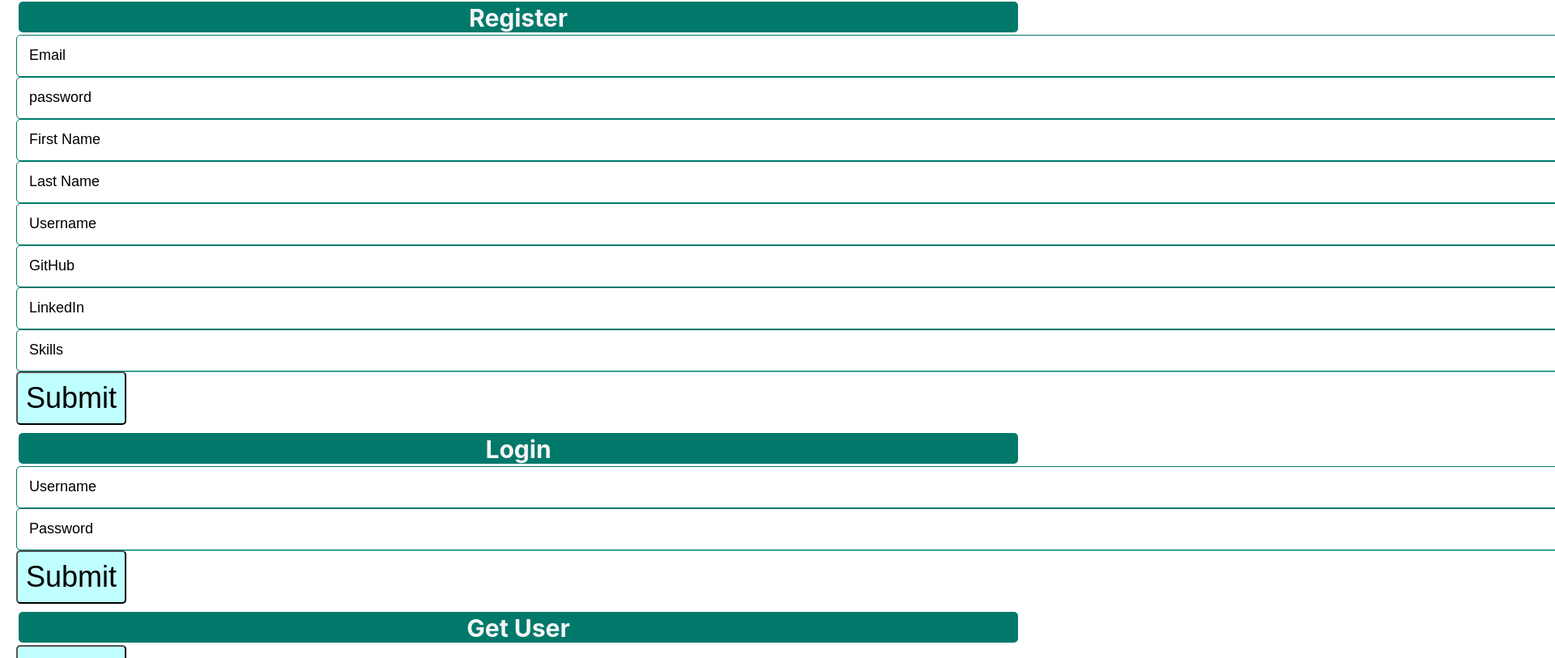
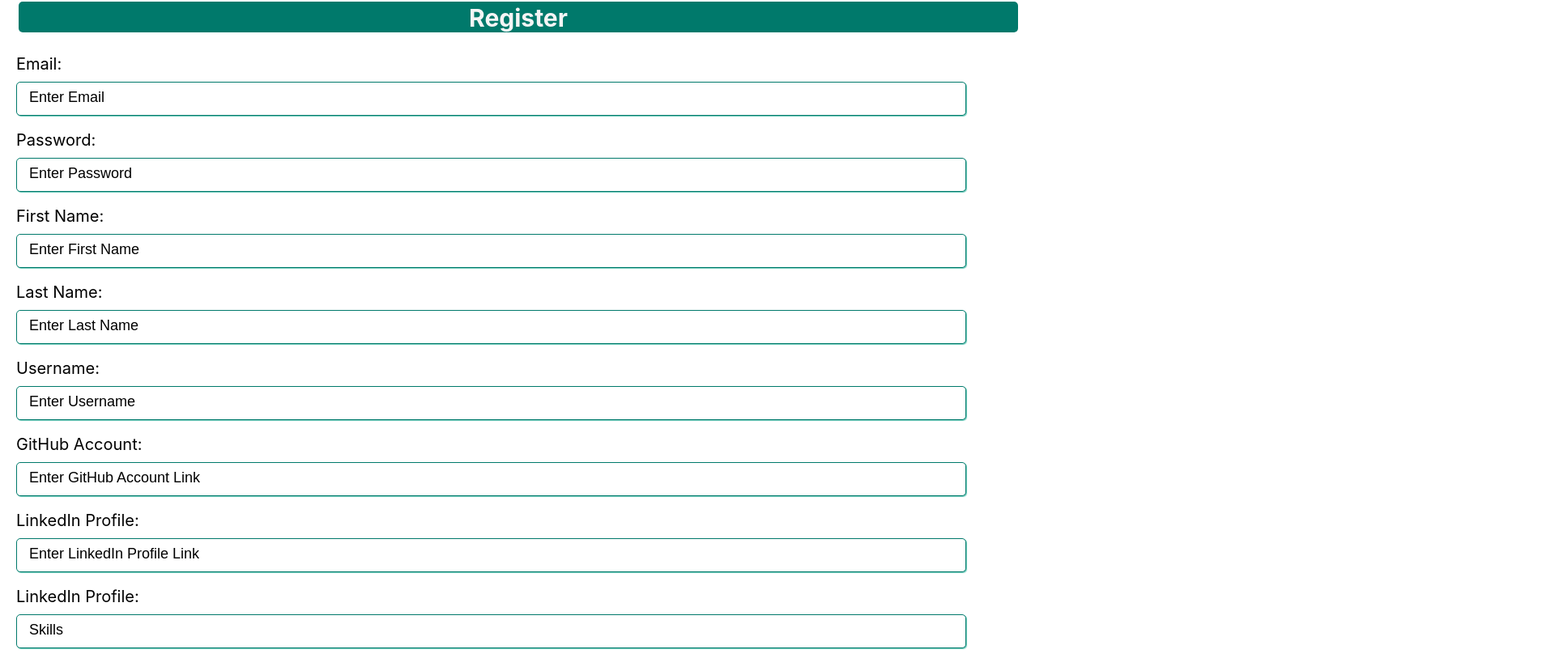
Before and after one commit to bdcii/Project-Enlistment, a React (Create React App) app in the folder client/: page /signin in a window 1280 px wide. Shown: the part 497-1310 px from the top of the page at 81% size, 1920 px wide, since content can reach past the window. Built offline with nearby package versions, Linux system fonts and the light colour scheme; no server answers; the HTML template or start-up script is replaced by a standard one.

Commit message:
Add basic formatting and style to updated login page

```diff
--- a/client/src/pages/Signin/Signin.css
+++ b/client/src/pages/Signin/Signin.css
@@ -10,14 +10,23 @@
 }
 
 ::placeholder {
-    font-size: 18px;
+    font-size: 16px;
+    color: gray;
     justify-content: left;
     text-align: left;
     margin: 5px;
     padding: 5px;
 }
 
-input {
-    width: 200px;
-    height: 30px;
+.entryLabel {
+    font-size: 20px;
 }
+
+.entry {
+    font-size: 16px;
+    color: gray;
+    width: 58%;
+    height: 40px;
+    margin-top: 10px;
+    margin-bottom: 20px;
+}
--- a/client/src/pages/Signin/Signin.js
+++ b/client/src/pages/Signin/Signin.js
@@ -82,59 +82,110 @@ return (
     <div className="App">
       <div>
         <h1>Register</h1>
+        <br />
+        <div className="entryLabel">Email:</div>
+        <div className="entry">
           <input
-          placeholder="Email"
+            placeholder="Enter Email"
             onChange={(e) => setRegisterEmail(e.target.value)}
           />
+        </div>
+
+        <div className="entryLabel">Password:</div>
+        <div className="entry">
           <input
-          placeholder="password"
+            placeholder="Enter Password"
             onChange={(e) => setRegisterPassword(e.target.value)}
           />
+        </div>
+
+        <div className="entryLabel">First Name:</div>
+        <div className="entry">
           <input
-          placeholder="First Name"
+            placeholder="Enter First Name"
             onChange={(e) => setRegisterFirstName(e.target.value)}
           />
+        </div>
+
+        <div className="entryLabel">Last Name:</div>
+        <div className="entry">
           <input
-          placeholder="Last Name"
+            placeholder="Enter Last Name"
             onChange={(e) => setRegisterLastName(e.target.value)}
           />
+        </div>
+
+        <div className="entryLabel">Username:</div>
+        <div className="entry">
           <input
-          placeholder="Username"
+            placeholder="Enter Username"
             onChange={(e) => setRegisterUsername(e.target.value)}
           />
+        </div>
+
+        <div className="entryLabel">GitHub Account:</div>
+        <div className="entry">
           <input
-          placeholder="GitHub"
+            placeholder="Enter GitHub Account Link"
             onChange={(e) => setRegisterGithub(e.target.value)}
           />
+        </div>
+
+        <div className="entryLabel">LinkedIn Profile:</div>
+        <div className="entry">
           <input
-          placeholder="LinkedIn"
+            placeholder="Enter LinkedIn Profile Link"
             onChange={(e) => setRegisterLinkedin(e.target.value)}
           />
+        </div>
+
+        <div className="entryLabel">LinkedIn Profile:</div>
+        <div className="entry">
           <input
             placeholder="Skills"
             onChange={(e) => setRegisterSkills(e.target.value)}
           />
+        </div>
+
         <button onClick={register}>Submit</button>
       </div>
+      <br />
+      <hr />
+      <br />
 
       <div>
         <h1>Login</h1>
+        <br />
+
+        <div className="entryLabel">Username:</div>
+        <div className="entry">
           <input
-          placeholder="Username"
+            placeholder="Enter Username"
             onChange={(e) => setLoginUsername(e.target.value)}
           />
+        </div>
+
+        <div className="entryLabel">Password:</div>
+        <div className="entry">
         <input
-          placeholder="Password"
+          placeholder="Enter Password"
           onChange={(e) => setLoginPassword(e.target.value)}
         />
+        </div>
+
         <button onClick={login}>Submit</button>
       </div>
+      <br />
+      <hr />
+      <br />
+
       <div>
         <h1>Get User</h1>
+        <br />
         <button onClick={getUser}>Submit</button>
         {data ? <h1>Welcome Back {data.username}</h1> : null}
       </div>
-
+      <br />
     </div>
   );
 }
```
Lines whose indentation alone changed are shown as unchanged.
